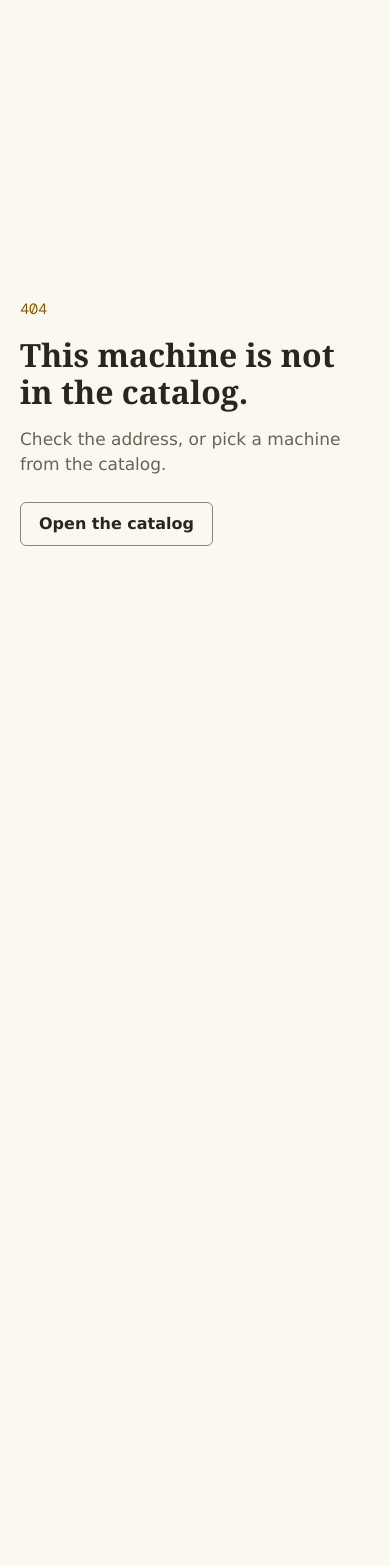
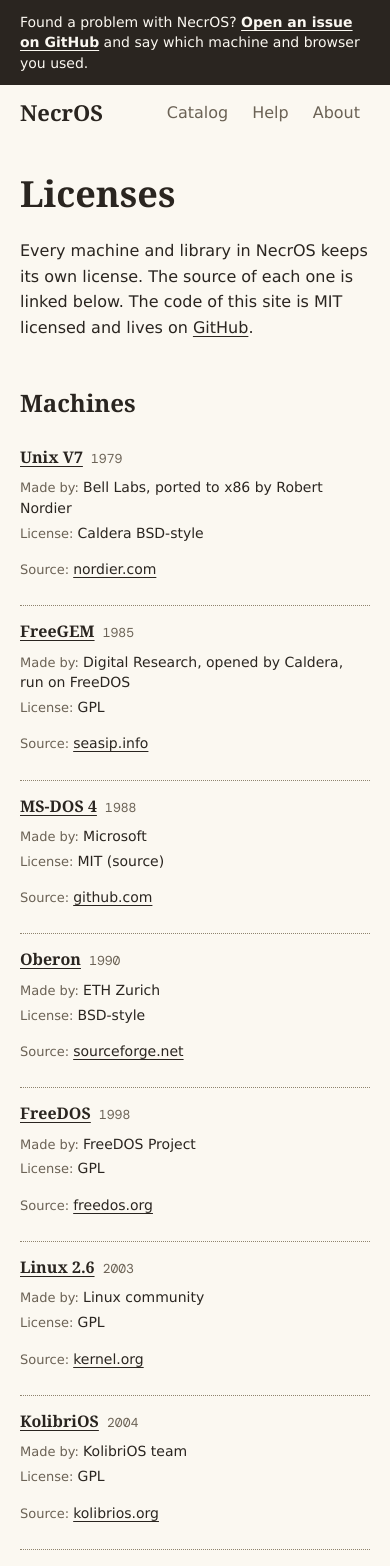
Before and after one commit to lksxyz/necr-os, a SvelteKit app in the folder apps/web/: page /licenses in a window 390 px wide. Before the commit this address had no page. Shown: the top 1566 px of the page. Before the commit the page ends 844 px from the top, so only its background shows below. Built offline with nearby package versions, Linux system fonts and the light colour scheme.

Commit message:
feat(web): add licenses page with machine sources

```diff
--- /dev/null
+++ b/apps/web/src/routes/(site)/licenses/+page.svelte
@@ -0,0 +1,189 @@
+<script lang="ts">
+	import { osList } from '#lib/os.ts';
+	import { repoUrl } from '#lib/site.ts';
+
+	const byYear = [...osList].sort((a, b) => a.year - b.year);
+
+	const software = [
+		{ name: 'v86', use: 'The x86 emulator, with SeaBIOS and the VGA BIOS', license: 'BSD-2-Clause', href: 'https://github.com/copy/v86' },
+		{ name: 'v86 images', use: 'The collection the disk images come from', license: 'Per image, see above', href: 'https://github.com/copy/images' },
+		{ name: 'xterm.js', use: 'The serial console', license: 'MIT', href: 'https://github.com/xtermjs/xterm.js' },
+		{ name: 'Lucide', use: 'Icons on the machine controls', license: 'ISC', href: 'https://lucide.dev/' },
+		{ name: 'Gelasio', use: 'Heading font when Georgia is missing', license: 'SIL OFL 1.1', href: 'https://fontsource.org/fonts/gelasio' },
+		{ name: 'DM Mono', use: 'Numbers on labels and the serial console', license: 'SIL OFL 1.1', href: 'https://fontsource.org/fonts/dm-mono' }
+	];
+
+	const host = (url: string) => new URL(url).hostname.replace(/^www\./, '');
+</script>
+
+<svelte:head>
+	<title>Licenses | NecrOS</title>
+	<meta name="description" content="The license and source of every machine and library in NecrOS." />
+</svelte:head>
+
+<article class="prose">
+	<h1>Licenses</h1>
+	<p>
+		Every machine and library in NecrOS keeps its own license. The source of each one is linked
+		below. The code of this site is MIT licensed and lives on <a href={repoUrl}>GitHub</a>.
+	</p>
+</article>
+
+<section aria-labelledby="machines-title">
+	<h2 id="machines-title">Machines</h2>
+	{#if byYear.length === 0}
+		<p class="empty">The catalog is empty, so there are no machine licenses to list.</p>
+	{:else}
+		<div class="scroll">
+			<table>
+				<thead>
+					<tr>
+						<th scope="col">Machine</th>
+						<th scope="col">Made by</th>
+						<th scope="col">License</th>
+						<th scope="col">Source</th>
+					</tr>
+				</thead>
+				<tbody>
+					{#each byYear as os (os.slug)}
+						<tr>
+							<th scope="row">
+								<a href="/os/{os.slug}">{os.name}</a> <span class="mono">{os.year}</span>
+							</th>
+							<td data-label="Made by">{os.maker}</td>
+							<td data-label="License">{os.license}</td>
+							<td data-label="Source"><a href={os.source}>{host(os.source)}</a></td>
+						</tr>
+					{/each}
+				</tbody>
+			</table>
+		</div>
+	{/if}
+</section>
+
+<section aria-labelledby="software-title">
+	<h2 id="software-title">Software used by the site</h2>
+	<div class="scroll">
+		<table>
+			<thead>
+				<tr>
+					<th scope="col">Name</th>
+					<th scope="col">Used for</th>
+					<th scope="col">License</th>
+				</tr>
+			</thead>
+			<tbody>
+				{#each software as item (item.name)}
+					<tr>
+						<th scope="row"><a href={item.href}>{item.name}</a></th>
+						<td data-label="Used for">{item.use}</td>
+						<td data-label="License">{item.license}</td>
+					</tr>
+				{/each}
+			</tbody>
+		</table>
+	</div>
+</section>
+
+<style>
+	section {
+		margin-top: 48px;
+	}
+
+	h2 {
+		font-size: 24px;
+		margin-bottom: 16px;
+	}
+
+	.scroll {
+		overflow-x: auto;
+	}
+
+	table {
+		width: 100%;
+		border-collapse: collapse;
+		font-size: 14px;
+		line-height: 1.45;
+	}
+
+	th,
+	td {
+		padding: 10px 16px 10px 0;
+		border-bottom: 1px dotted var(--control-border);
+		text-align: left;
+		vertical-align: baseline;
+	}
+
+	thead th {
+		color: var(--muted);
+		font-size: 13px;
+		font-weight: 500;
+		border-bottom: 1px solid var(--control-border);
+	}
+
+	tbody th {
+		font-family: var(--font-serif);
+		font-size: 16px;
+		font-weight: 700;
+		white-space: nowrap;
+	}
+
+	tbody th .mono {
+		margin-left: 4px;
+		color: var(--muted);
+		font-family: var(--font-mono);
+		font-size: 13px;
+		font-weight: 400;
+	}
+
+	.empty {
+		color: var(--muted);
+	}
+
+	@media (max-width: 560px) {
+		table,
+		thead,
+		tbody,
+		tr,
+		th,
+		td {
+			display: block;
+		}
+
+		thead {
+			position: absolute;
+			width: 1px;
+			height: 1px;
+			overflow: hidden;
+			clip-path: inset(50%);
+		}
+
+		tr {
+			padding: 12px 0;
+			border-bottom: 1px dotted var(--control-border);
+		}
+
+		th,
+		td {
+			padding: 2px 0;
+			border: 0;
+		}
+
+		tbody th {
+			white-space: normal;
+			margin-bottom: 4px;
+		}
+
+		td::before {
+			content: attr(data-label) ': ';
+			color: var(--muted);
+			font-size: 13px;
+		}
+
+		td a {
+			display: inline-flex;
+			align-items: center;
+			min-height: 44px;
+		}
+	}
+</style>
```
